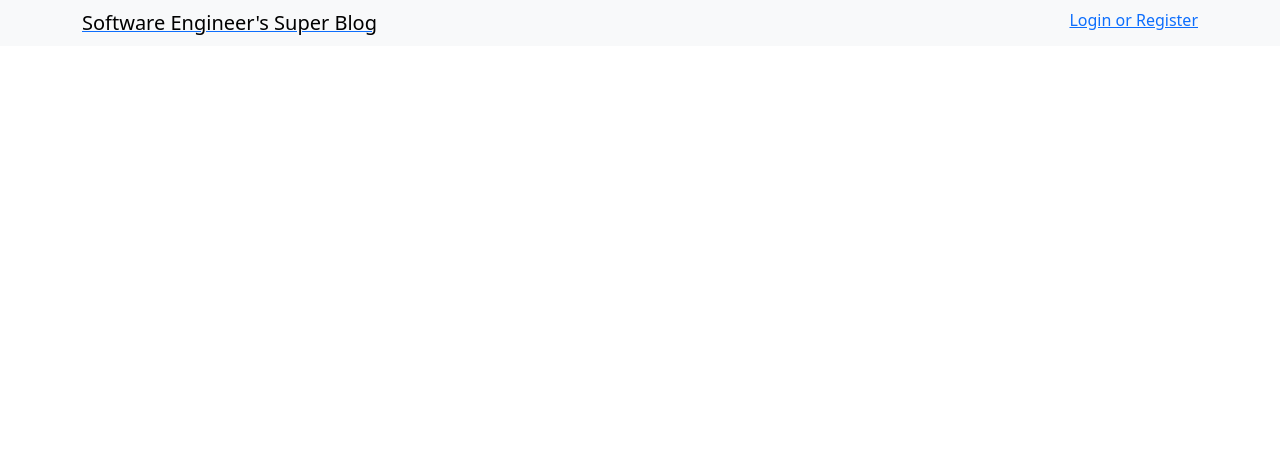
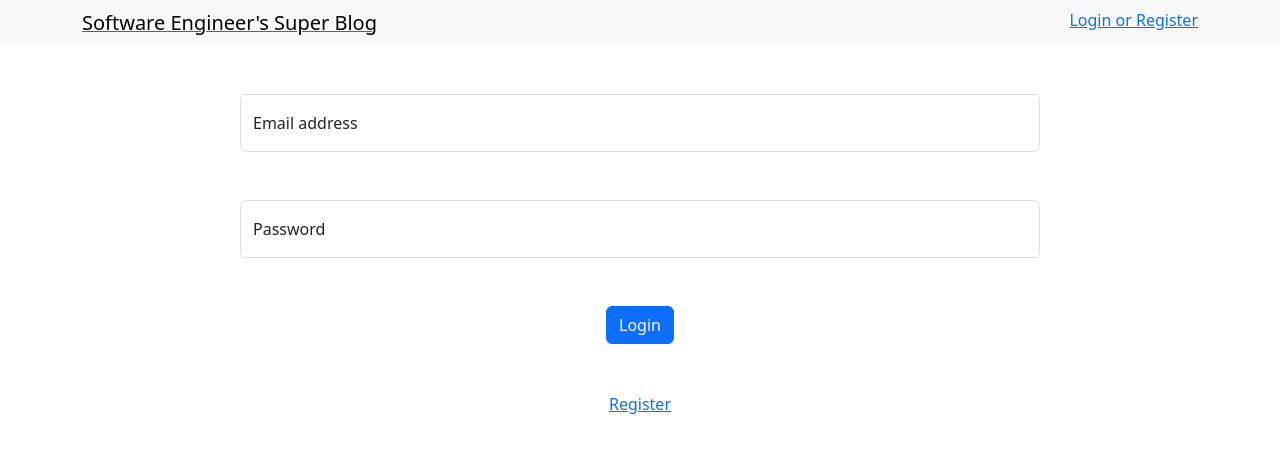
Before and after one commit to ECE9016Group14/client, a React (Create React App) app: page /login in a window 1280 px wide. Shown: the top 452 px of the page. Built offline with nearby package versions, Linux system fonts and the light colour scheme.

Commit message:
import login page from old project

```diff
--- a/src/App.js
+++ b/src/App.js
@@ -5,6 +5,8 @@ import { ActiveUserContext } from './models/activeUser';
 import NavBar from './NavBar/NavBar';
 import { BrowserRouter, Routes , Route} from 'react-router';
 
+import NoPage from './pages/NoPage';
+import Login from './pages/Login';
 import Home from './pages/Home'
 
 function App() {
@@ -17,6 +19,8 @@ function App() {
         <NavBar/>
         <Routes>
           <Route path="/" element={< Home/>}/>
+          <Route path="login" element={< Login/>}/>
+          <Route path="*" element = {< NoPage/>}/>
         </Routes>
       </BrowserRouter>
     </ActiveUserContext.Provider>
--- a/src/models/activeUser.js
+++ b/src/models/activeUser.js
@@ -32,3 +32,7 @@ export function checkAuth(activeUser){
     //return promise of either true or false
     //is the current login valid
 }
+
+export function register(email, password){
+    //return promise of true or error string, don't auto login if true, user will be prompted to login if true
+}
--- /dev/null
+++ b/src/pages/Login.js
@@ -0,0 +1,51 @@
+import { Navigate } from "react-router";
+
+import { login, ActiveUserContext } from "../models/activeUser";
+import { useContext } from "react";
+import Form from 'react-bootstrap/Form';
+import FloatingLabel from 'react-bootstrap/FloatingLabel';
+import './Login/Login.css'
+import Button from 'react-bootstrap/Button';
+import { Link, NavLink } from 'react-router';
+
+
+
+function Login() {
+  const { activeUser, setActiveUser } = useContext(ActiveUserContext);
+  if (activeUser) {
+    //Redirect if logged in
+    return <Navigate replace to="/"/>
+  }
+
+  const handleSubmit = async (event) => {
+    event.preventDefault();
+    event.stopPropagation();
+    let email = event.target.email.value;
+    let password = event.target.password.value;
+    console.log(`Email:${email}, Pass:${password}`)
+
+    let result = await login(email,password);
+    if (!result){
+      alert("Username or Password Incorrect")
+    }else{
+      setActiveUser(await result)
+    }
+  };
+
+  return (
+    <div className="loginArea">
+      <Form onSubmit={handleSubmit}>
+        <FloatingLabel controlId="floatingInput" label="Email address" className="mt-5">
+          <Form.Control type="email" placeholder="name@example.com" name="email"/>
+        </FloatingLabel>
+        <FloatingLabel controlId="floatingPassword" label="Password" className="mt-5">
+          <Form.Control type="password" placeholder="Password" name="password" />
+        </FloatingLabel>
+        <Button type="submit" className="mt-5">Login</Button>
+      </Form>
+      <NavLink to="/register" className="mt-5" end>Register</NavLink>
+    </div>
+  );
+}
+
+  export default Login;
--- /dev/null
+++ b/src/pages/Login/Login.css
@@ -0,0 +1,8 @@
+.loginArea{
+    display: flex;
+    flex-direction: column;
+    text-align: center;
+    min-width: 30%;
+    width: 50rem;
+    margin: auto;
+}
--- /dev/null
+++ b/src/pages/NoPage.js
@@ -0,0 +1,14 @@
+import './NoPage/NoPage.css'
+
+function NoPage() {
+    return (
+      <div className="NoPage">
+        <h1>Error 404</h1>
+        <p>Page not found.</p>
+
+        <h2>:(</h2>
+      </div>
+    );
+  }
+
+  export default NoPage;
--- /dev/null
+++ b/src/pages/NoPage/NoPage.css
@@ -0,0 +1,3 @@
+.NoPage{
+    text-align: center;
+}
```
